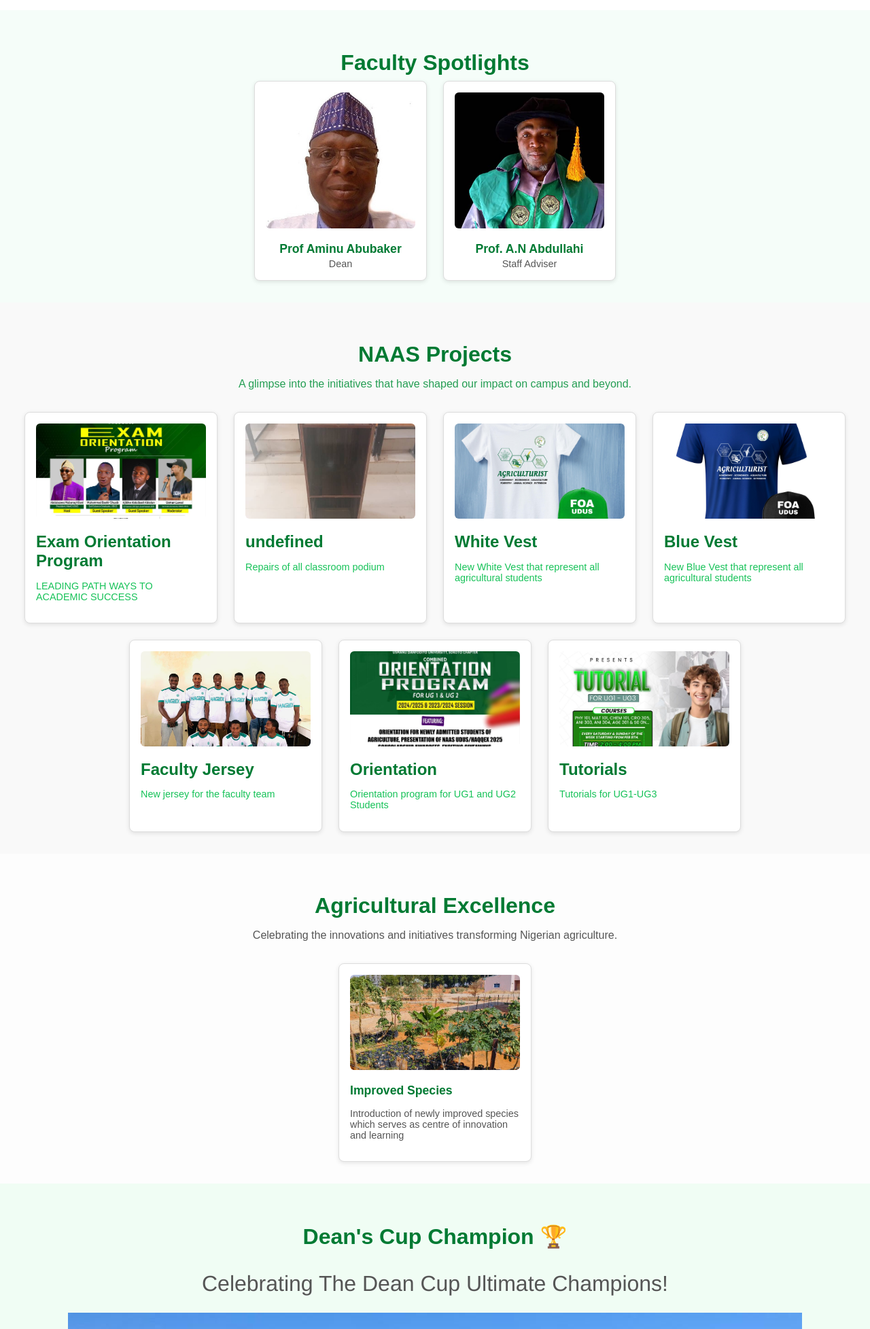
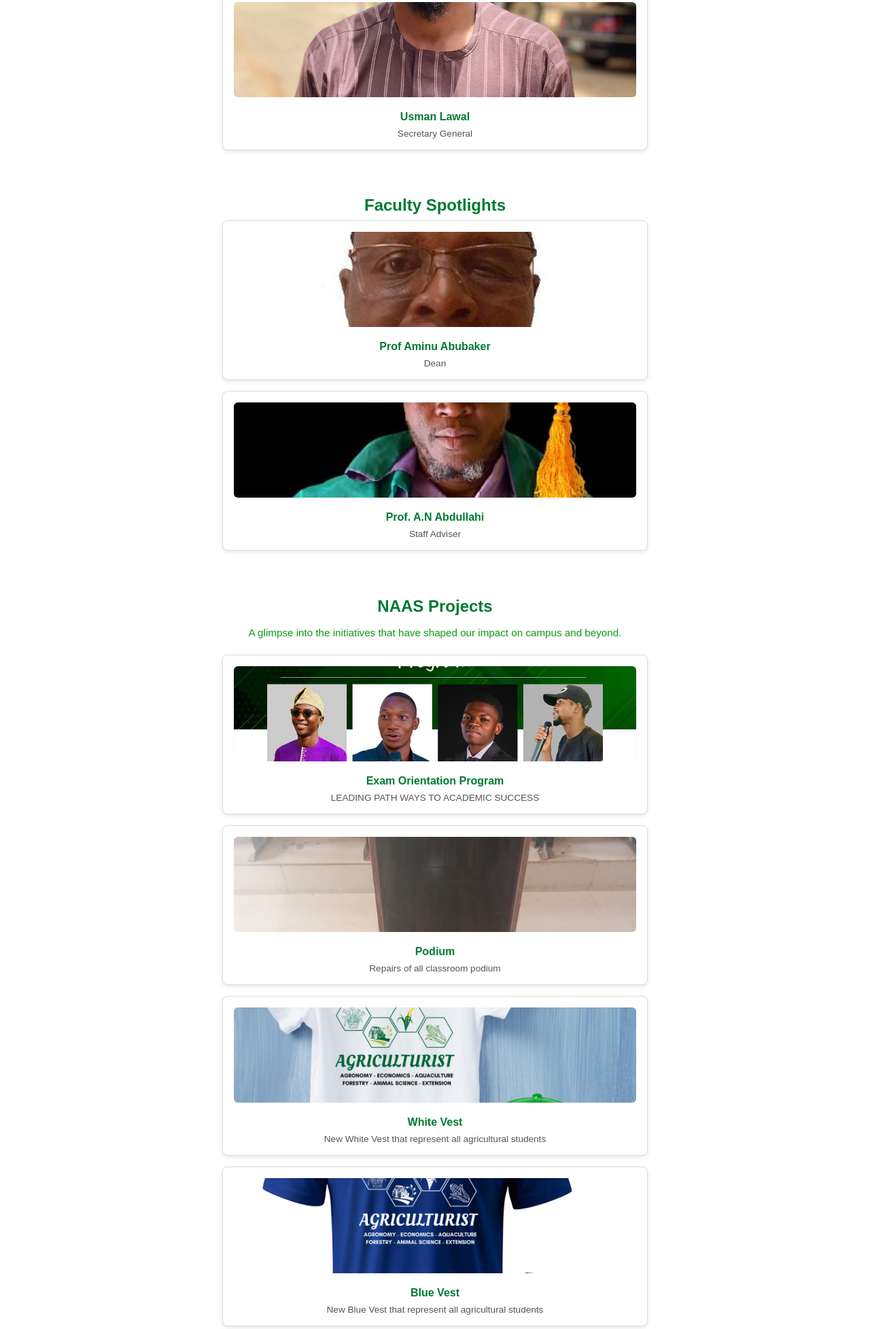
Before and after one commit to thebid1/NAAS-Day-2025, a plain HTML site: page index.html in a window 1280 px wide. Shown: the part 842-2797 px from the top of the page at 68% size. Drawn offline with Linux system fonts and the light colour scheme.

Commit message:
updated mobile optimized view

```diff
--- a/script.js
+++ b/script.js
@@ -41,6 +41,7 @@ document.addEventListener('DOMContentLoaded', () => {
       image: 'assets/exam-orientation.jpg'
     },
     {
+      title: 'Podium',
       description: 'Repairs of all classroom podium',
       image: 'assets/podium.jpg'
     },
--- a/style.css
+++ b/style.css
@@ -12,38 +12,38 @@ header {
   background-color: #007A33;
   color: white;
   text-align: center;
-  padding: 2rem;
+  padding: 1.5rem;
 }
 
 header h1 {
-  font-size: 2.5rem;
+  font-size: 2rem;
   margin-bottom: 0.5rem;
 }
 
 header p {
-  font-size: 1.2rem;
+  font-size: 1rem;
 }
 
 .logo-bar {
   display: flex;
   justify-content: center;
   align-items: center;
-  gap: 2rem;
-  margin-bottom: auto;
+  gap: 1rem;
+  margin-bottom: 1rem;
 }
 
 .logo {
-  height: 60px;
+  height: 40px;
   width: auto;
 }
 
 /* Section titles */
 section {
-  padding: 2rem;
+  padding: 1.5rem;
 }
 
 section h2 {
-  font-size: 2rem;
+  font-size: 1.5rem;
   color: #007A33;
   margin-bottom: 0.5rem;
   text-align: center;
@@ -51,170 +51,48 @@ section h2 {
 
 .subtitle {
   text-align: center;
-  font-size: 1rem;
+  font-size: 0.95rem;
   color: #0f971a;
-  margin-bottom: 2rem;
+  margin-bottom: 1.5rem;
 }
 
-/* Executive Council Cards */
-.exco-grid {
+/* Card Grids */
+.exco-grid,
+.faculty-grid,
+.project-grid,
+.agriculture-grid {
   display: flex;
   flex-wrap: wrap;
   justify-content: center;
-  gap: 1.5rem;
-  padding: 1rem 0;
+  gap: 1rem;
 }
 
-.exco-card {
+/* Card Styles */
+.exco-card,
+.faculty-card,
+.project-card,
+.agriculture-card {
   background-color: #fff;
   border: 1px solid #ddd;
   border-radius: 8px;
-  width: 200px;
-  padding: 1rem;
-  text-align: center;
-  box-shadow: 0 2px 6px rgba(0, 0, 0, 0.1);
-  flex-shrink: 0;
-  transition: transform 0.3s ease, box-shadow 0.3s ease;
-}
-
-.exco-card:hover {
-  transform: scale(1.03);
-  box-shadow: 0 4px 12px rgba(0, 0, 0, 0.2);
-}
-
-.exco-card img {
-  width: 100%;
-  height: auto;
-  border-radius: 6px;
-  margin-bottom: 0.5rem;
-  transition: transform 0.3s ease;
-}
-
-.exco-card:hover img {
-  transform: scale(1.05);
-}
-
-.exco-card h3 {
-  font-size: 1rem;
-  margin: 0.3rem 0;
-  color: #007A33;
-}
-
-.exco-card p {
-  font-size: 0.85rem;
-  color: #555;
-  margin: 0;
-}
-
-/* Faculty Spotlight */
-#faculty {
-  padding: 2rem;
-  background-color: #f5fdf9;
-  text-align: center;
-}
-
-#faculty h2 {
-  font-size: 2rem;
-  color: #007A33;
-  margin-bottom: 0.5rem;
-}
-
-#faculty .subtitle {
-  font-size: 1rem;
-  color: #555;
-  margin-bottom: 2rem;
-}
-
-.faculty-grid {
-  display: flex;
-  flex-wrap: wrap;
-  justify-content: center;
-  gap: 1.5rem;
-}
-
-.faculty-card {
-  background-color: #fff;
-  border: 1px solid #ddd;
-  border-radius: 8px;
-  width: 220px;
+  width: 48%;
   padding: 1rem;
   text-align: center;
   box-shadow: 0 2px 6px rgba(0,0,0,0.1);
   transition: transform 0.3s ease, box-shadow 0.3s ease;
 }
 
-.faculty-card:hover {
-  transform: scale(1.03);
-  box-shadow: 0 4px 12px rgba(0,0,0,0.2);
-}
-
-.faculty-card img {
-  width: 100%;
-  height: 200px;
-  object-fit: cover;
-  border-radius: 6px;
-  margin-bottom: 0.5rem;
-  transition: transform 0.3s ease;
-}
-
-.faculty-card:hover img {
-  transform: scale(1.05);
-}
-
-.faculty-card h3 {
-  font-size: 1.1rem;
-  color: #007A33;
-  margin: 0.5rem 0 0.2rem;
-}
-
-.faculty-card p {
-  font-size: 0.9rem;
-  color: #555;
-  margin: 0;
-}
-
-/* Agricultural Excellence */
-#agriculture {
-  padding: 2rem;
-  background-color: #fdfdfd;
-  text-align: center;
-}
-
-#agriculture h2 {
-  font-size: 2rem;
-  color: #007A33;
-  margin-bottom: 0.5rem;
-}
-
-#agriculture .subtitle {
-  font-size: 1rem;
-  color: #555;
-  margin-bottom: 2rem;
-}
-
-.agriculture-grid {
-  display: flex;
-  flex-wrap: wrap;
-  justify-content: center;
-  gap: 1.5rem;
-}
-
-.agriculture-card {
-  background-color: #fff;
-  border: 1px solid #ddd;
-  border-radius: 8px;
-  width: 250px;
-  padding: 1rem;
-  text-align: left;
-  box-shadow: 0 2px 6px rgba(0,0,0,0.1);
-  transition: transform 0.3s ease, box-shadow 0.3s ease;
-}
-
+.exco-card:hover,
+.faculty-card:hover,
+.project-card:hover,
 .agriculture-card:hover {
   transform: scale(1.03);
   box-shadow: 0 4px 12px rgba(0,0,0,0.2);
 }
 
+.exco-card img,
+.faculty-card img,
+.project-card img,
 .agriculture-card img {
   width: 100%;
   height: 140px;
@@ -224,112 +102,29 @@ section h2 {
   transition: transform 0.3s ease;
 }
 
+.exco-card:hover img,
+.faculty-card:hover img,
+.project-card:hover img,
 .agriculture-card:hover img {
   transform: scale(1.05);
 }
 
+.exco-card h3,
+.faculty-card h3,
+.project-card h3,
 .agriculture-card h3 {
-  font-size: 1.1rem;
+  font-size: 1rem;
   color: #007A33;
   margin: 0.5rem 0;
 }
 
+.exco-card p,
+.faculty-card p,
+.project-card p,
 .agriculture-card p {
-  font-size: 0.9rem;
+  font-size: 0.85rem;
   color: #555;
-}
-
-/* Projects */
-#projects {
-  padding: 2rem;
-  background-color: #f9f9f9;
-  text-align: center;
-}
-
-#projects h2 {
-  font-size: 2rem;
-  color: #007A33;
-  margin-bottom: 0.5rem;
-}
-
-#projects .subtitle {
-  font-size: 1rem;
-  color: #249e53;
-  margin-bottom: 2rem;
-}
-
-.project-grid {
-  display: flex;
-  flex-wrap: wrap;
-  justify-content: center;
-  gap: 1.5rem;
-}
-
-.project-card {
-  background-color: #fff;
-  border: 1px solid #ddd;
-  border-radius: 8px;
-  width: 250px;
-  padding: 1rem;
-  text-align: left;
-  box-shadow: 0 2px 6px rgba(0,0,0,0.1);
-  transition: transform 0.3s ease, box-shadow 0.3s ease;
-}
-
-.project-card:hover {
-  transform: scale(1.03);
-  box-shadow: 0 4px 12px rgba(0,0,0,0.2);
-}
-
-.project-card img {
-  width: 100%;
-  height: 140px;
-  object-fit: cover;
-  border-radius: 6px;
-  margin-bottom: 0.5rem;
-  transition: transform 0.3s ease;
-}
-
-.project-card:hover img {
-  transform: scale(1.05);
-}
-
-.project-card h3 {
-  font-size: 1.5rem;
-  color: #007A33;
-  margin: 0.5rem 0;
-}
-
-.project-card p {
-  font-size: 0.9rem;
-  color: #16c258;
-}
-
-/* Dean's Cup */
-#Deancup {
-  padding: 2rem;
-  background-color: #f0fdf4;
-  text-align: center;
-}
-
-#Deancup h2 {
-  font-size: 2rem;
-  color: #007A33;
-  margin-bottom: 0.5rem;
-}
-
-#Deancup .subtitle {
-  font-family: 'Franklin Gothic Medium', 'Arial Narrow', Arial, sans-serif;
-  font-size: 2rem;
-  color: #555;
-  margin-bottom: 1.5rem;
-}
-
-.DeabCup img {
-  max-width: 50%;
-  height: auto;
-  border-radius: 8px;
-  box-shadow: 0 2px 6px rgba(0,0,0,0.1);
+  margin: 0;
 }
 
 /* Gallery */
@@ -350,4 +145,34 @@ section h2 {
 /* Footer */
 footer {
   background-color: #007A33;
+  color: white;
+  text-align: center;
+  padding: 1rem;
+  margin-top: 2rem;
 }
+
+/* Dean's Cup */
+#Deancup {
+  padding: 1.5rem;
+  background-color: #f0fdf4;
+  text-align: center;
+}
+
+#Deancup h2 {
+  font-size: 1.5rem;
+  color: #007A33;
+  margin-bottom: 0.5rem;
+}
+
+#Deancup .subtitle {
+  font-size: 1.2rem;
+  color: #555;
+  margin-bottom: 1rem;
+}
+
+.DeabCup img {
+  max-width: 90%;
+  height: auto;
+  border-radius: 8px;
+  box-shadow: 0 2px 6px rgba(0,0,0,0.1);
+}
```
